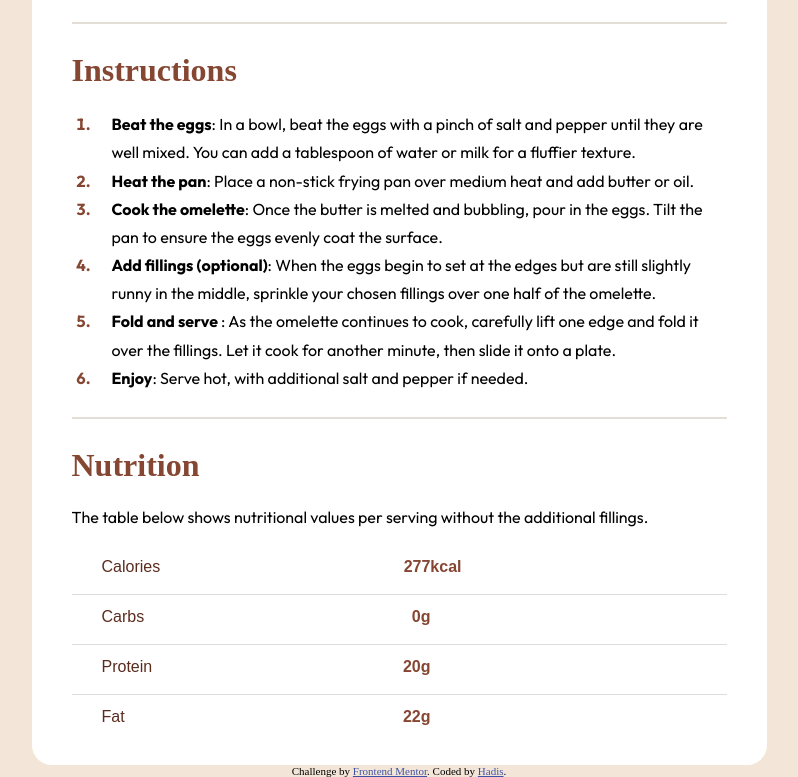
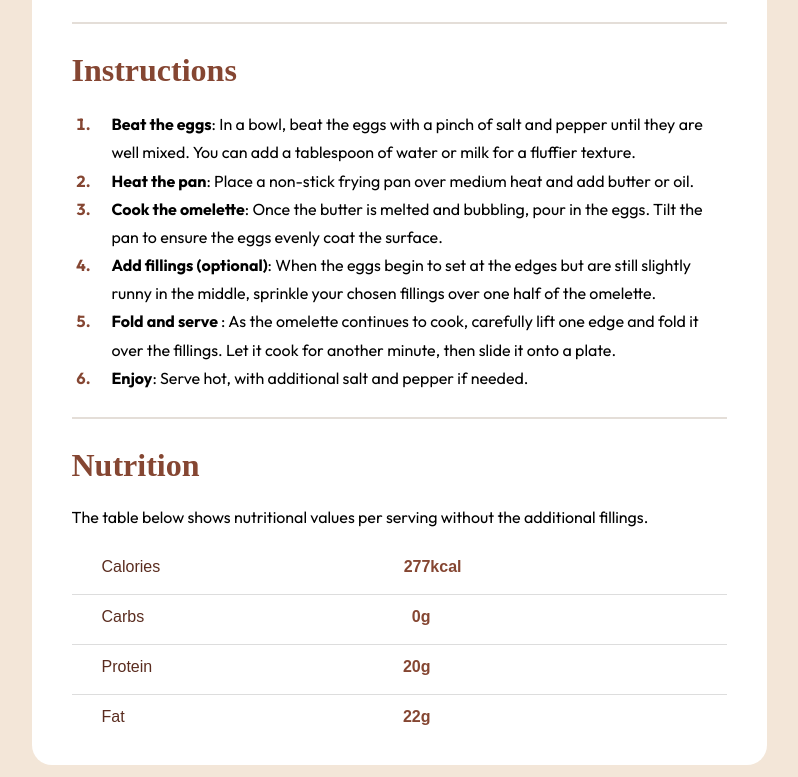
Before and after one commit to hadis770/Recipe-page, a plain HTML site: page index.html in a window 1280 px wide. Shown: the part 954-1731 px from the top of the page, without its empty margins (241-1039 px from the left). Drawn offline with Linux system fonts and the light colour scheme; a web font is replaced by a local one.

Commit message:
Update index.html

```diff
--- a/index.html
+++ b/index.html
@@ -16,11 +16,7 @@
 
   <title>Frontend Mentor | Recipe page</title>
 
-  <!-- Feel free to remove these styles or customise in your own stylesheet 👍 -->
-  <style>
-    .attribution { font-size: 11px; text-align: center; }
-    .attribution a { color: hsl(228, 45%, 44%); }
-  </style>
+
 </head>
 <body>
   <main>
@@ -104,9 +100,6 @@
   </div>
   </main>
 
-  <div class="attribution">
-    Challenge by <a href="https://www.frontendmentor.io?ref=challenge" target="_blank">Frontend Mentor</a>.
-    Coded by <a href="#">Hadis</a>.
-  </div>
+
 </body>
 </html>
```
